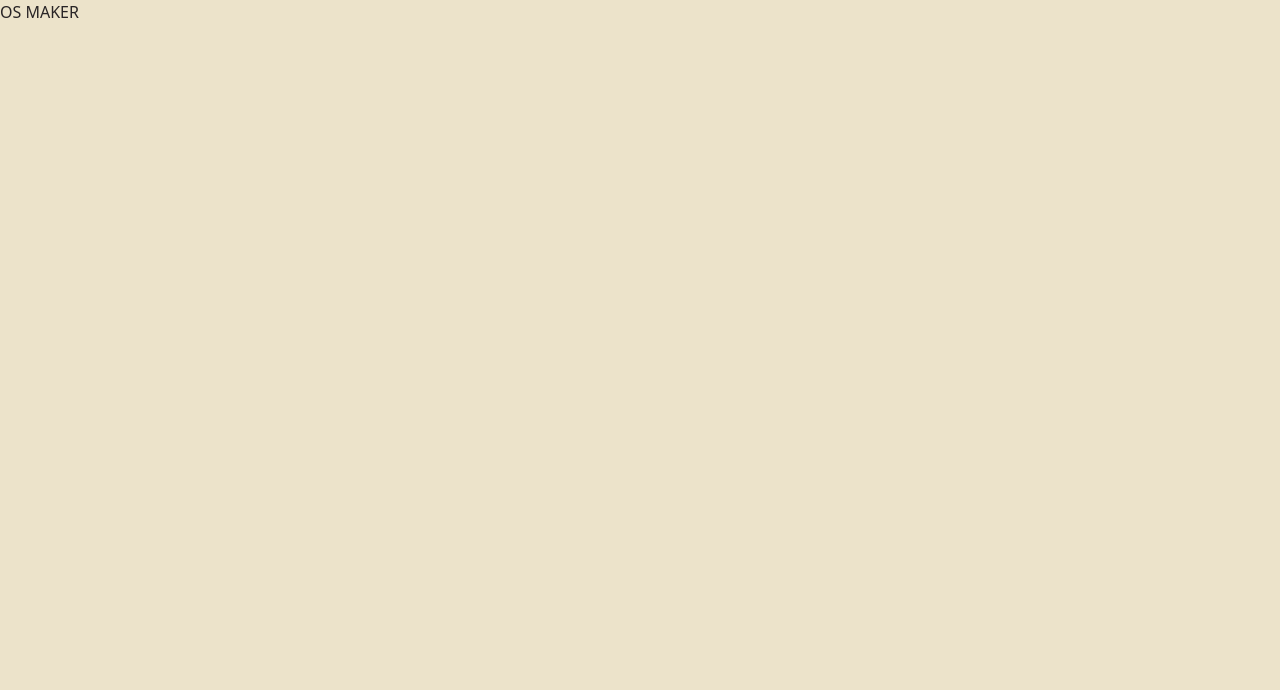
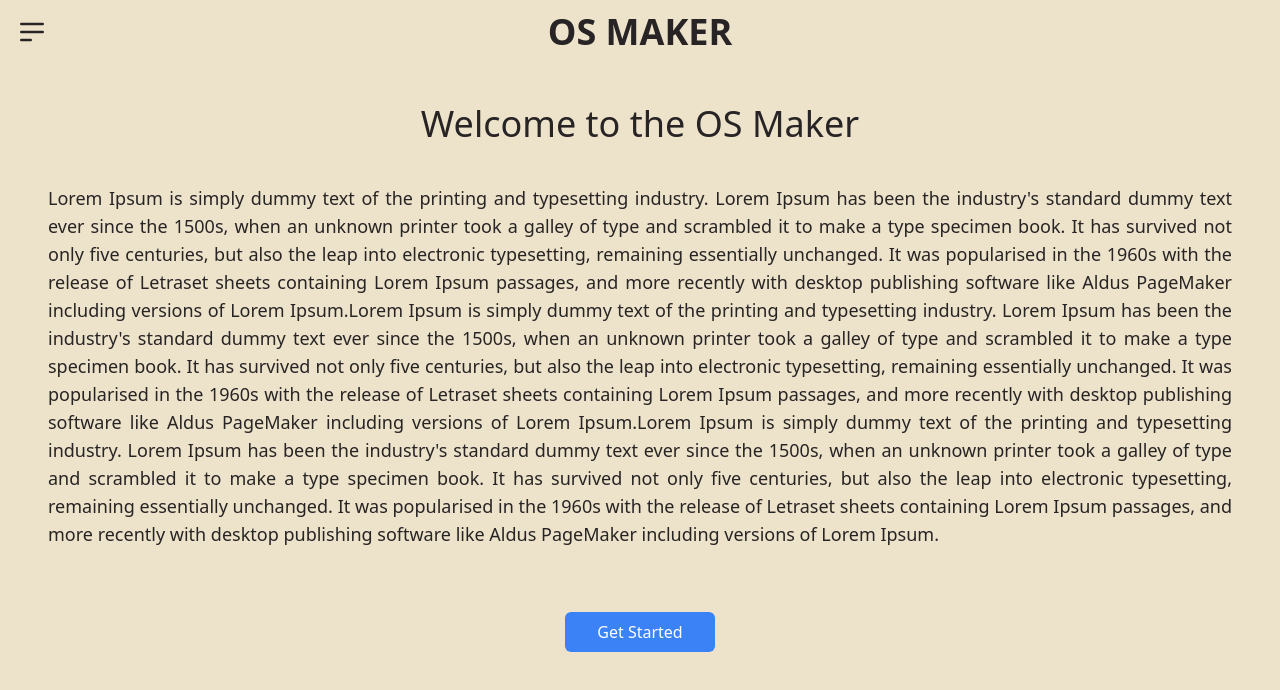
Before and after one commit to DhruvBhatnagar2004/OS-Maker, a React (Create React App) app: page / in a window 1280 px wide. Shown: the top 690 px of the page. Built offline with nearby package versions, Linux system fonts and the light colour scheme.

Commit message:
Second Phase

```diff
--- a/package.json
+++ b/package.json
@@ -8,6 +8,7 @@
     "@testing-library/user-event": "^13.5.0",
     "react": "^18.3.1",
     "react-dom": "^18.3.1",
+    "react-router-dom": "^6.26.2",
     "react-scripts": "5.0.1",
     "web-vitals": "^2.1.4"
   },
--- a/src/App.js
+++ b/src/App.js
@@ -1,12 +1,22 @@
-import logo from "./logo.svg";
+import { BrowserRouter as Router, Routes, Route } from "react-router-dom";
 import "./App.css";
+import Intro from "./components/Intro";
+import CustomPage from "./components/CustomPage";
+import Navbar from "./components/Navbar";
 
 function App() {
   return (
-    <div>
-     <h1>OS MAKER</h1>
+    <Router>
+      <div>
+        <Navbar />
 
-    </div>
+        {/* Define Routes */}
+        <Routes>
+          <Route path="/" element={<Intro />} />
+          <Route path="/custom-page" element={<CustomPage />} />
+        </Routes>
+      </div>
+    </Router>
   );
 }
 
--- /dev/null
+++ b/src/components/CustomPage.jsx
@@ -0,0 +1,136 @@
+import React, { useState } from "react";
+
+// Define your components for Predefined and Customization
+function Predefined() {
+  return (
+    <div>
+      <h1>You selected Predefined!</h1>
+      <p>Here are some predefined options</p>
+      <div className="form-control">
+        <label className="label cursor-pointer">
+          <span className="label-text">Minimal</span>
+          <input
+            type="radio"
+            name="radio-10"
+            className="radio checked:bg-red-500"
+            defaultChecked
+          />
+        </label>
+      </div>
+      <div className="form-control">
+        <label className="label cursor-pointer">
+          <span className="label-text">Standard</span>
+          <input
+            type="radio"
+            name="radio-10"
+            className="radio checked:bg-blue-500"
+          />
+        </label>
+      </div>
+      <div className="form-control">
+        <label className="label cursor-pointer">
+          <span className="label-text">RAM-Efficient</span>
+          <input
+            type="radio"
+            name="radio-10"
+            className="radio checked:bg-violet-500"
+          />
+        </label>
+      </div>
+    </div>
+  );
+}
+
+function Customization() {
+  return <div>Please enter your customization details.</div>;
+}
+
+function CustomPage() {
+  const [selectedOption, setSelectedOption] = useState(""); // State to track the selected option
+  const [isDropdownOpen, setIsDropdownOpen] = useState(false); // State to control dropdown visibility
+
+  const handleSelection = (option) => {
+    setSelectedOption(option); // Set the selected option
+    setIsDropdownOpen(false); // Close the dropdown after selection
+  };
+
+  return (
+    <div className="flex flex-col items-center h-screen">
+      <div>
+        <h1 className="flex justify-center text-3xl p-4">Select Operating System </h1>
+        <div className="flex justify-around w-[100vw]">
+          <div className="card bg-base-100 w-96 shadow-xl">
+            <figure>
+              <img
+                src="https://www.unixtutorial.org/images/software/ubuntu-linux.png"
+                alt="Shoes"
+              />
+            </figure>
+            <div className="card-body">
+              <h2 className="card-title">Ubuntu</h2>
+              <p>Lorem Ipsum is simply dummy text of the printing and typesetting industry. </p>
+              <div className="card-actions justify-end">
+                <button className="btn btn-primary">Select</button>
+              </div>
+            </div>
+          </div>
+          <div className="card bg-base-100 w-96 shadow-xl">
+            <figure>
+              <img
+                src="https://colfaxresearch.com/wp-content/uploads/2015/06/archlinux-logo-800x350.jpg"
+                alt="Shoes"
+              />
+            </figure>
+            <div className="card-body">
+              <h2 className="card-title">Arch-Linux</h2>
+              <p>Lorem Ipsum is simply dummy text of the printing and typesetting industry. </p>
+              <div className="card-actions justify-end">
+                <button className="btn btn-primary">Select</button>
+              </div>
+            </div>
+          </div>
+        </div>
+      </div>
+
+      {/* Dropdown Button */}
+      <div className="dropdown">
+        <div
+          tabIndex={0}
+          role="button"
+          className="btn m-1"
+          onClick={() => setIsDropdownOpen(!isDropdownOpen)} // Toggle dropdown visibility
+        >
+          Options
+        </div>
+
+        {/* Conditionally render the dropdown menu */}
+        {isDropdownOpen && (
+          <ul
+            tabIndex={0}
+            className="dropdown-content menu bg-base-100 rounded-box z-[1] w-52 p-2 shadow"
+          >
+            <li>
+              <a onClick={() => handleSelection("predefined")}>Predefined</a>
+            </li>
+            <li>
+              <a onClick={() => handleSelection("customization")}>
+                Customization
+              </a>
+            </li>
+          </ul>
+        )}
+      </div>
+
+      {/* Conditionally render components based on the selection */}
+      <div className="mt-6">
+        {selectedOption === "predefined" && <Predefined />}
+        {selectedOption === "customization" && <Customization />}
+      </div>
+
+      {/* Submit Button */}
+      <button className="btn m-4">Submit</button>
+    </div>
+  );
+}
+
+export default CustomPage;
--- /dev/null
+++ b/src/components/Intro.jsx
@@ -0,0 +1,51 @@
+import React from "react";
+import { useNavigate } from "react-router-dom";
+
+function Intro() {
+  const navigate = useNavigate();
+
+  return (
+    <div className="mt-10">
+      <h2 className="text-4xl flex justify-center items-center pb-6">
+        Welcome to the OS Maker
+      </h2>
+      <p className="text-lg flex justify-center items-center mb-4 p-12 pt-4 text-justify">
+        Lorem Ipsum is simply dummy text of the printing and typesetting
+        industry. Lorem Ipsum has been the industry's standard dummy text ever
+        since the 1500s, when an unknown printer took a galley of type and
+        scrambled it to make a type specimen book. It has survived not only five
+        centuries, but also the leap into electronic typesetting, remaining
+        essentially unchanged. It was popularised in the 1960s with the release
+        of Letraset sheets containing Lorem Ipsum passages, and more recently
+        with desktop publishing software like Aldus PageMaker including versions
+        of Lorem Ipsum.Lorem Ipsum is simply dummy text of the printing and
+        typesetting industry. Lorem Ipsum has been the industry's standard dummy
+        text ever since the 1500s, when an unknown printer took a galley of type
+        and scrambled it to make a type specimen book. It has survived not only
+        five centuries, but also the leap into electronic typesetting, remaining
+        essentially unchanged. It was popularised in the 1960s with the release
+        of Letraset sheets containing Lorem Ipsum passages, and more recently
+        with desktop publishing software like Aldus PageMaker including versions
+        of Lorem Ipsum.Lorem Ipsum is simply dummy text of the printing and
+        typesetting industry. Lorem Ipsum has been the industry's standard dummy
+        text ever since the 1500s, when an unknown printer took a galley of type
+        and scrambled it to make a type specimen book. It has survived not only
+        five centuries, but also the leap into electronic typesetting, remaining
+        essentially unchanged. It was popularised in the 1960s with the release
+        of Letraset sheets containing Lorem Ipsum passages, and more recently
+        with desktop publishing software like Aldus PageMaker including versions
+        of Lorem Ipsum.
+      </p>
+      <button
+        onClick={() => {
+          navigate("/custom-page");
+        }}
+        className="m-auto flex px-8 py-2 text-white bg-blue-500 rounded-md hover:bg-blue-400"
+      >
+        Get Started
+      </button>
+    </div>
+  );
+}
+
+export default Intro;
--- /dev/null
+++ b/src/components/Navbar.jsx
@@ -0,0 +1,84 @@
+import React from "react";
+
+function Navbar() {
+  return (
+    <div className="navbar bg-base-100 w-[100vw]">
+      <div className="navbar-start w-0">
+        <div className="dropdown">
+          <div tabIndex={0} role="button" className="btn btn-ghost btn-circle">
+            <svg
+              xmlns="http://www.w3.org/2000/svg"
+              className="h-[2rem] w-[2rem]"
+              fill="none"
+              viewBox="0 0 24 24"
+              stroke="currentColor"
+            >
+              <path
+                strokeLinecap="round"
+                strokeLinejoin="round"
+                strokeWidth="2"
+                d="M4 6h16M4 12h16M4 18h7"
+              />
+            </svg>
+          </div>
+          <ul
+            tabIndex={0}
+            className="menu menu-sm dropdown-content bg-base-100 rounded-box z-[1] mt-3 w-52 p-2 shadow"
+          >
+            <li>
+              <a>Homepage</a>
+            </li>
+            <li>
+              <a>Create OS</a>
+            </li>
+            <li>
+              <a>About us</a>
+            </li>
+          </ul>
+        </div>
+      </div>
+      <div className="navbar-center flex m-auto">
+        <a className="btn btn-ghost text-4xl">OS MAKER</a>
+      </div>
+      {/* <div className="navbar-end">
+        <button className="btn btn-ghost btn-circle">
+          <svg
+            xmlns="http://www.w3.org/2000/svg"
+            className="h-5 w-5"
+            fill="none"
+            viewBox="0 0 24 24"
+            stroke="currentColor"
+          >
+            <path
+              strokeLinecap="round"
+              strokeLinejoin="round"
+              strokeWidth="2"
+              d="M21 21l-6-6m2-5a7 7 0 11-14 0 7 7 0 0114 0z"
+            />
+          </svg>
+        </button>
+        <button className="btn btn-ghost btn-circle">
+          <div className="indicator">
+            <svg
+              xmlns="http://www.w3.org/2000/svg"
+              className="h-5 w-5"
+              fill="none"
+              viewBox="0 0 24 24"
+              stroke="currentColor"
+            >
+              <path
+                strokeLinecap="round"
+                strokeLinejoin="round"
+                strokeWidth="2"
+                d="M15 17h5l-1.405-1.405A2.032 2.032 0 0118 14.158V11a6.002 6.002 0 00-4-5.659V5a2 2 0 10-4 0v.341C7.67 6.165 6 8.388 6 11v3.159c0 .538-.214 1.055-.595 1.436L4 17h5m6 0v1a3 3 0 11-6 0v-1m6 0H9"
+              />
+            </svg>
+            <span className="badge badge-xs badge-primary indicator-item"></span>
+          </div>
+        </button>
+      </div> */}
+    </div>
+  );
+}
+
+export default Navbar;
```
Also changed, not shown: 1 other file (tests, documents, lock files or other folders).
